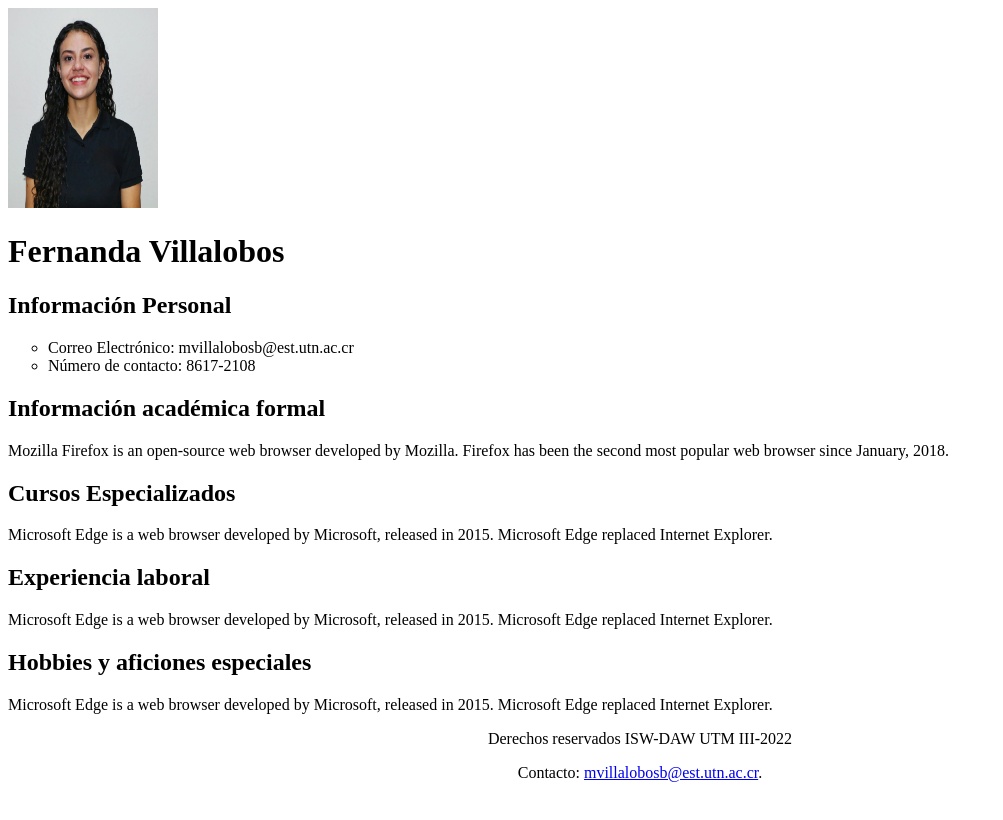
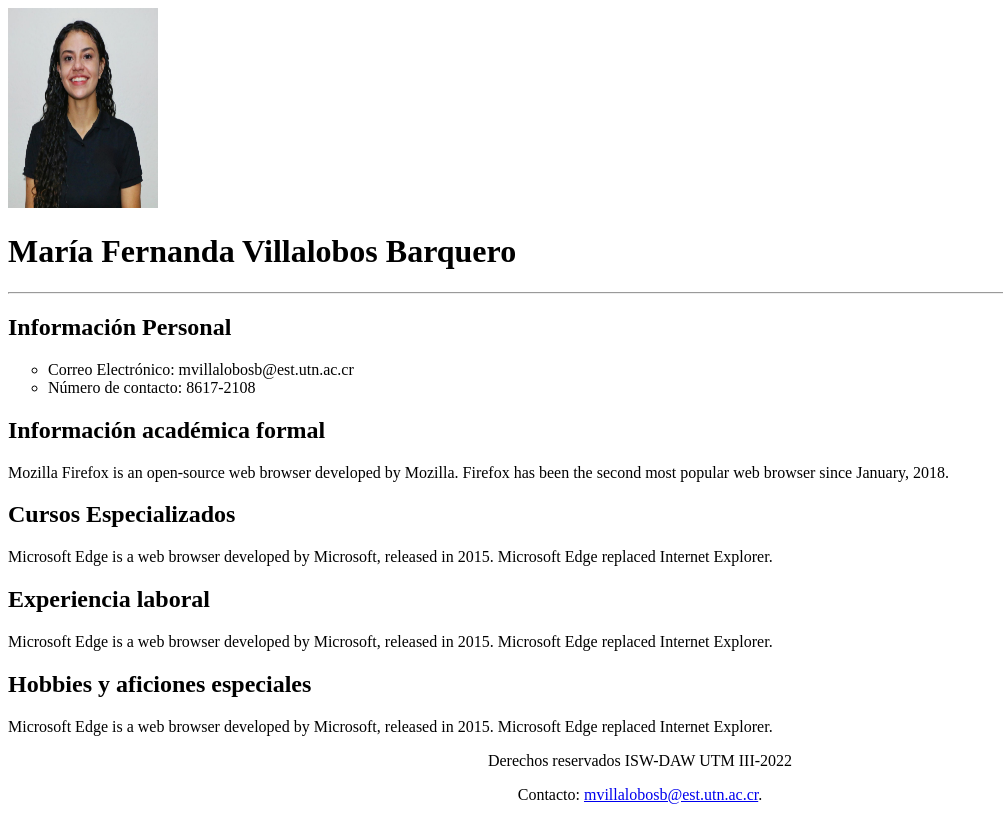
Before and after one commit to FershVilla/VersionesTrabajo1, a plain HTML site: page index.html in a window 1280 px wide. Shown: the whole page, without its empty margins (0-1003 px from the left). Drawn offline with Linux system fonts and the light colour scheme.

Commit message:
Update index.html

```diff
--- a/index.html
+++ b/index.html
@@ -11,7 +11,8 @@
 </head>
 <body>
     <img src="img/fotoPerfi.jpeg" alt="Fernanda Villalobos" height="200px" width="150px" align="rigth">
-    <h1>Fernanda Villalobos</h1>
+    <h1>María Fernanda Villalobos Barquero</h1>
+    <hr>
     <article>
       <h2>Información Personal</h2>
       <ul type="circle">
```
